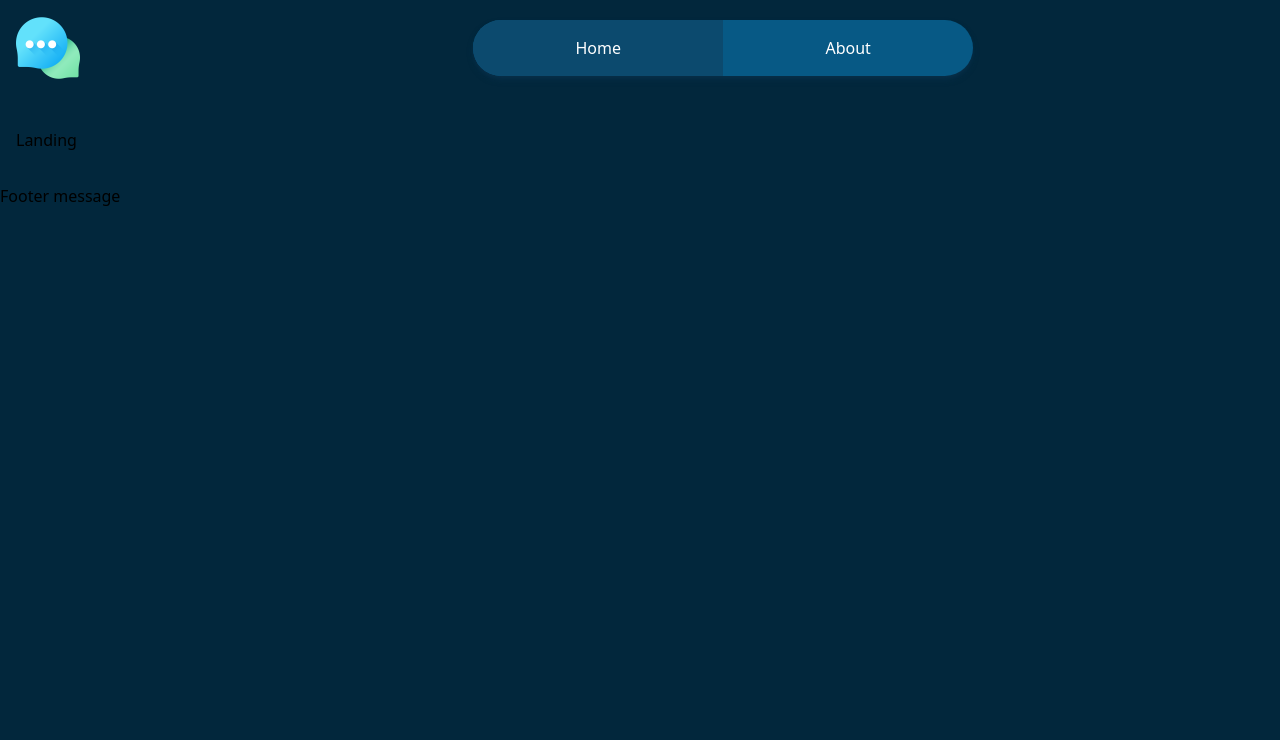
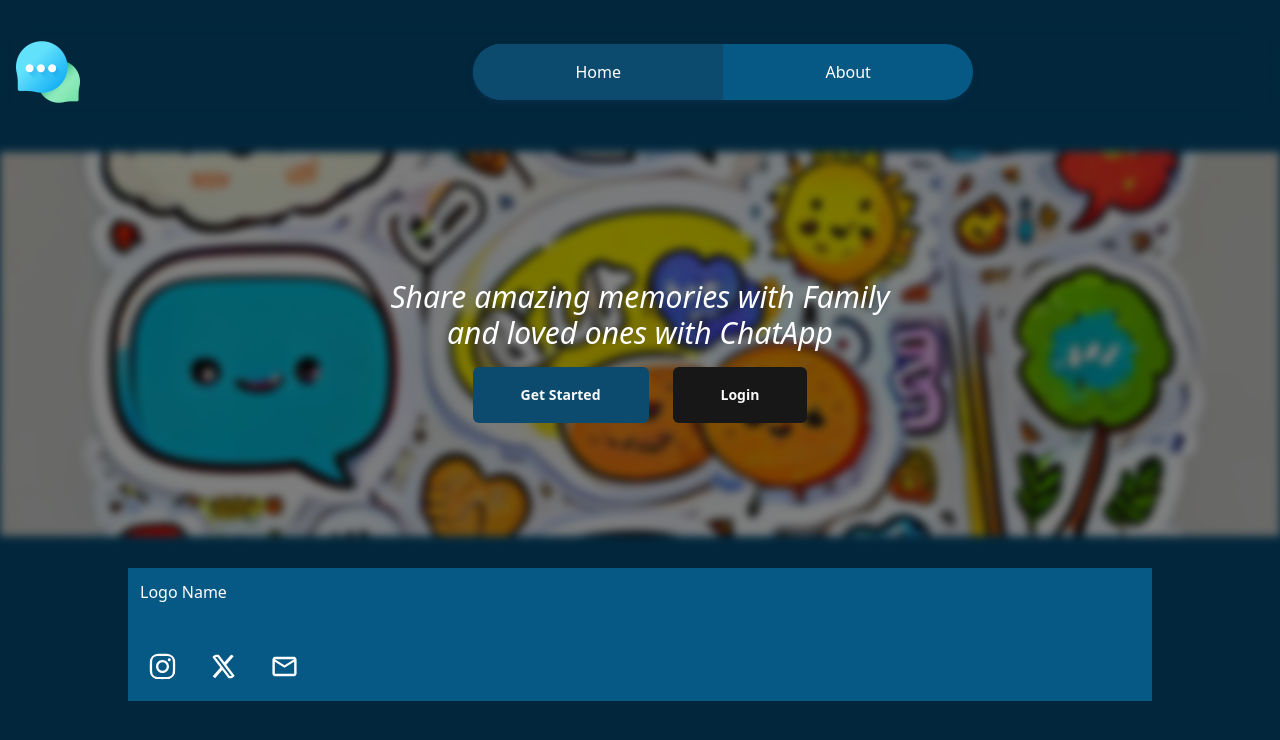
Before and after one commit to littlegod20/A-real-time-chat-app, a React (Vite) app: page / in a window 1280 px wide. Shown: the top 740 px of the page. Built offline with nearby package versions, Linux system fonts and the light colour scheme.

Commit message:
finished working on landing page

```diff
--- a/package.json
+++ b/package.json
@@ -19,6 +19,7 @@
     "react": "^18.3.1",
     "react-dom": "^18.3.1",
     "react-hook-form": "^7.53.2",
+    "react-icons": "^5.3.0",
     "react-router-dom": "^6.28.0",
     "tailwind-merge": "^2.5.4",
     "tailwindcss-animate": "^1.0.7",
--- a/src/App.tsx
+++ b/src/App.tsx
@@ -1,6 +1,5 @@
 import "./App.css";
 import Login from "./pages/auth/Login";
-// import SignUp from './pages/auth/SignUp'
 import { BrowserRouter, Route, Routes } from "react-router-dom";
 import SignUp from "./pages/auth/SignUp";
 import Landing from "./pages/home/Landing";
--- a/src/components/common/Footer.tsx
+++ b/src/components/common/Footer.tsx
@@ -1,11 +1,35 @@
+import { FaInstagram, FaXTwitter } from "react-icons/fa6";
+import { MdOutlineMailOutline } from "react-icons/md";
+import { Link } from "react-router-dom";
+
 const Footer = () => {
   return (
-    <footer className="w-full">
-      <main>
-        <p>Footer message</p>
-      </main>
+    <footer className="w-full flex justify-center relative bottom-0">
+      <section className="w-4/5 bg-sky-800 flex flex-col gap-10 text-white p-3">
+        <header>Logo Name</header>
+        <div className="flex gap-4">
+          <Link to="#">
+            <FaInstagram
+              size={45}
+              className="hover:cursor-pointer hover:bg-sky-900 transition-all duration-300 ease-in rounded-full p-2"
+            />
+          </Link>
+          <Link to="#">
+            <FaXTwitter
+              size={45}
+              className="hover:cursor-pointer hover:bg-sky-900 transition-all duration-300 ease-in rounded-full p-2"
+            />
+          </Link>
+          <Link to="#">
+            <MdOutlineMailOutline
+              size={45}
+              className="hover:cursor-pointer hover:bg-sky-900 transition-all duration-300 ease-in rounded-full p-2"
+            />
+          </Link>
+        </div>
+      </section>
     </footer>
-  )
+  );
 };
 
 export default Footer;
--- a/src/components/common/NavBar.tsx
+++ b/src/components/common/NavBar.tsx
@@ -11,9 +11,10 @@
     setIsMenuClicked(!isMenuClicked);
   };
   return (
-    <nav className="w-full sticky top-0 flex p-4">
+    <nav className="w-full flex p-4 sticky top-0 backdrop-blur-lg z-50">
       {/* Logo section */}
-      <section className="relative w-1/6 ">
+      <div className="w-full flex sticky top-0">
+        <section className="relative w-1/6">
           <Link to="/">
             <img
               src={chat}
@@ -32,6 +33,7 @@
           isMenuClicked={isMenuClicked}
           setIsMenuClicked={setIsMenuClicked}
         />
+      </div>
     </nav>
   );
 };
--- a/src/layouts/MainLayout.tsx
+++ b/src/layouts/MainLayout.tsx
@@ -4,9 +4,9 @@
 
 const MainLayout = () => {
   return (
-    <div>
+    <div className="mt-6 flex flex-col">
       <NavBar />
-      <main className="flex-grow container mx-auto px-4 py-8">
+      <main className="flex-grow mx-auto py-8 w-full">
         <Outlet />
       </main>
       <Footer />
--- a/src/pages/home/Landing.tsx
+++ b/src/pages/home/Landing.tsx
@@ -1,9 +1,46 @@
-
+import { Button } from "@/components/ui/button";
+import doodle from "../../assets/doodle.png";
+import { useNavigate } from "react-router-dom";
 
 const Landing = () => {
+  const navigate = useNavigate();
+  const handleButtons = (path: string) => {
+    navigate(path);
+  };
   return (
-    <div>Landing</div>
-  )
-}
+    <main className="w-full">
+      {/* Image for landing page with buttons */}
+      <section className="w-full">
+        <div className="w-full sm:h-96 relative">
+          <img
+            src={doodle}
+            alt="landing page image"
+            className="object-cover w-full aspect-16/9 h-full brightness-50 blur-sm"
+          />
 
-export default Landing
+          <div className="absolute top-[30%] flex flex-col w-full items-center gap-4 p-3">
+            <header className="font-bold sm:text-3xl text-center sm:font-medium italic text-white lg:w-[500px]">
+              Share amazing memories with Family and loved ones with ChatApp
+            </header>
+            <div className="flex gap-6">
+              <Button
+                className="px-12 py-7 bg-sky-900 hover:bg-sky-950 transition-all duration-300 ease-in font-semibold"
+                onClick={() => handleButtons("/signup")}
+              >
+                Get Started
+              </Button>
+              <Button
+                className="px-12 py-7 transition-all duration-300 ease-in font-semibold"
+                onClick={() => handleButtons("/login")}
+              >
+                Login
+              </Button>
+            </div>
+          </div>
+        </div>
+      </section>
+    </main>
+  );
+};
+
+export default Landing;
--- a/tailwind.config.js
+++ b/tailwind.config.js
@@ -4,54 +4,55 @@
   content: ["./index.html", "./src/**/*.{js,ts,jsx,tsx}"],
   theme: {
     extend: {
+      aspectRatio: { "4/3": "4/3", "16/9": "16/9" },
       borderRadius: {
-  			lg: 'var(--radius)',
-  			md: 'calc(var(--radius) - 2px)',
-  			sm: 'calc(var(--radius) - 4px)'
+        lg: "var(--radius)",
+        md: "calc(var(--radius) - 2px)",
+        sm: "calc(var(--radius) - 4px)",
       },
       colors: {
-  			background: 'hsl(var(--background))',
-  			foreground: 'hsl(var(--foreground))',
+        background: "hsl(var(--background))",
+        foreground: "hsl(var(--foreground))",
         card: {
-  				DEFAULT: 'hsl(var(--card))',
-  				foreground: 'hsl(var(--card-foreground))'
+          DEFAULT: "hsl(var(--card))",
+          foreground: "hsl(var(--card-foreground))",
         },
         popover: {
-  				DEFAULT: 'hsl(var(--popover))',
-  				foreground: 'hsl(var(--popover-foreground))'
+          DEFAULT: "hsl(var(--popover))",
+          foreground: "hsl(var(--popover-foreground))",
         },
         primary: {
-  				DEFAULT: 'hsl(var(--primary))',
-  				foreground: 'hsl(var(--primary-foreground))'
+          DEFAULT: "hsl(var(--primary))",
+          foreground: "hsl(var(--primary-foreground))",
         },
         secondary: {
-  				DEFAULT: 'hsl(var(--secondary))',
-  				foreground: 'hsl(var(--secondary-foreground))'
+          DEFAULT: "hsl(var(--secondary))",
+          foreground: "hsl(var(--secondary-foreground))",
         },
         muted: {
-  				DEFAULT: 'hsl(var(--muted))',
-  				foreground: 'hsl(var(--muted-foreground))'
+          DEFAULT: "hsl(var(--muted))",
+          foreground: "hsl(var(--muted-foreground))",
         },
         accent: {
-  				DEFAULT: 'hsl(var(--accent))',
-  				foreground: 'hsl(var(--accent-foreground))'
+          DEFAULT: "hsl(var(--accent))",
+          foreground: "hsl(var(--accent-foreground))",
         },
         destructive: {
-  				DEFAULT: 'hsl(var(--destructive))',
-  				foreground: 'hsl(var(--destructive-foreground))'
+          DEFAULT: "hsl(var(--destructive))",
+          foreground: "hsl(var(--destructive-foreground))",
         },
-  			border: 'hsl(var(--border))',
-  			input: 'hsl(var(--input))',
-  			ring: 'hsl(var(--ring))',
+        border: "hsl(var(--border))",
+        input: "hsl(var(--input))",
+        ring: "hsl(var(--ring))",
         chart: {
-  				'1': 'hsl(var(--chart-1))',
-  				'2': 'hsl(var(--chart-2))',
-  				'3': 'hsl(var(--chart-3))',
-  				'4': 'hsl(var(--chart-4))',
-  				'5': 'hsl(var(--chart-5))'
-  			}
-  		}
-  	}
+          1: "hsl(var(--chart-1))",
+          2: "hsl(var(--chart-2))",
+          3: "hsl(var(--chart-3))",
+          4: "hsl(var(--chart-4))",
+          5: "hsl(var(--chart-5))",
+        },
+      },
+    },
   },
   plugins: [require("tailwindcss-animate")],
 };
```
Also changed, not shown: src/assets/doodle.png (added), 1 other file (tests, documents, lock files or other folders). Lines whose indentation alone changed are shown as unchanged.
